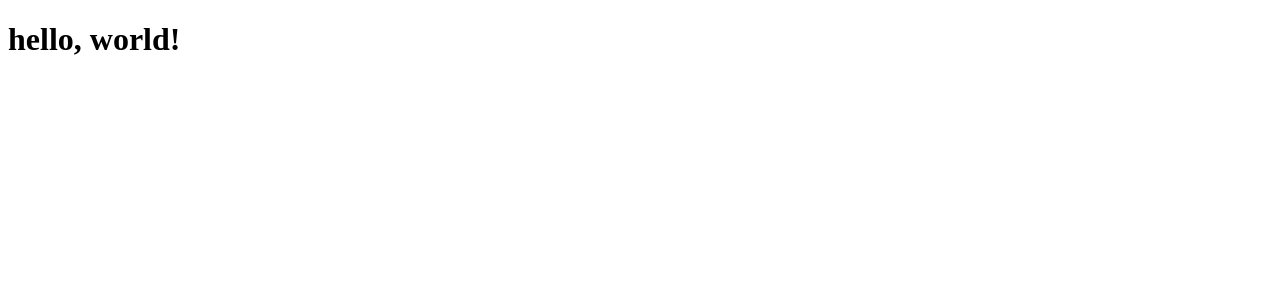
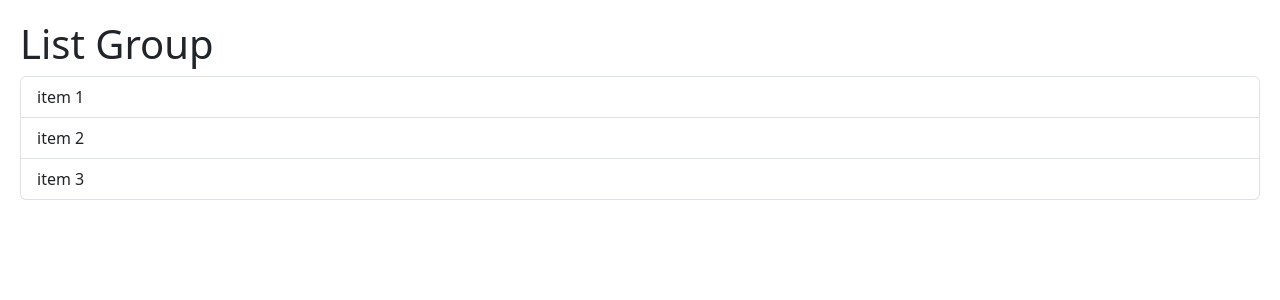
Before and after one commit to mohammad-alj/learning-react, a React (Vite) app: page / in a window 1280 px wide. Shown: the top 300 px of the page. Built offline with nearby package versions, Linux system fonts and the light colour scheme.

Commit message:
Create list group component.

```diff
--- a/package.json
+++ b/package.json
@@ -10,6 +10,7 @@
     "preview": "vite preview"
   },
   "dependencies": {
+    "bootstrap": "^5.3.1",
     "react": "^18.2.0",
     "react-dom": "^18.2.0"
   },
--- a/src/App.tsx
+++ b/src/App.tsx
@@ -1,7 +1,8 @@
-import Message from './Message';
+import ListGroup from './components/ListGroup';
+import './app.css';
 
 function App() {
-	return <Message></Message>;
+	return <ListGroup />;
 }
 
 export default App;
--- /dev/null
+++ b/src/app.css
@@ -0,0 +1,3 @@
+body {
+	padding: 20px;
+}
--- /dev/null
+++ b/src/components/ListGroup.tsx
@@ -0,0 +1,14 @@
+function ListGroup() {
+	return (
+		<>
+			<h1>List Group</h1>
+			<ul className='list-group'>
+				<li className='list-group-item'>item 1</li>
+				<li className='list-group-item'>item 2</li>
+				<li className='list-group-item'>item 3</li>
+			</ul>
+		</>
+	);
+}
+
+export default ListGroup;
```
Also changed, not shown: src/main.tsx (+8 -8 lines), src/components/Message.tsx (renamed from src/Message.tsx), src/index.css (deleted), 1 other file (tests, documents, lock files or other folders).
